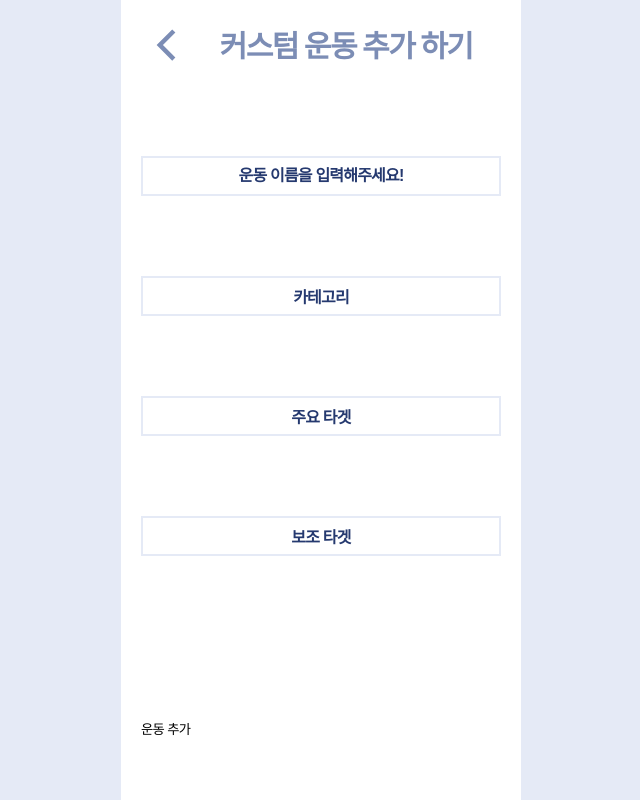
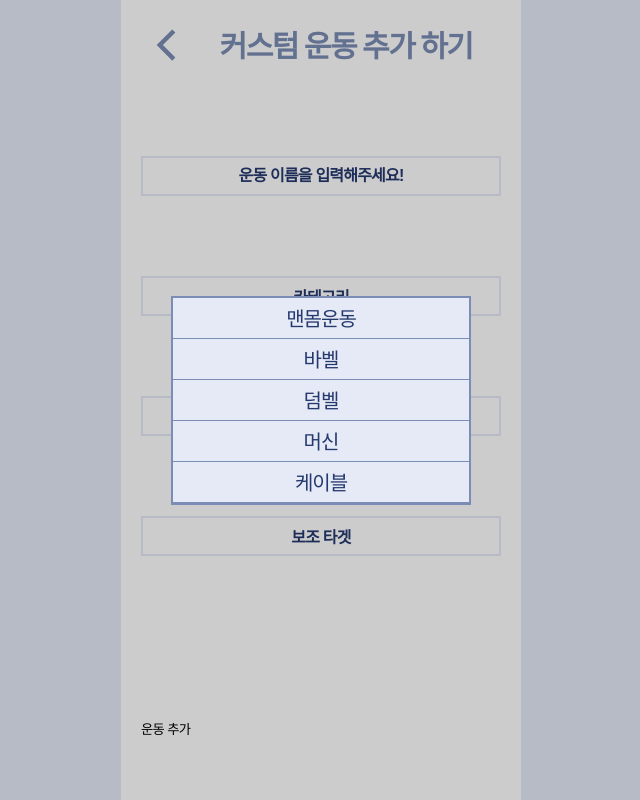
Before and after one commit to waterhumanB/progressive-overload, a React (Create React App) app: page /routine/routine-make/custom-exercise in a window 1280 px wide. Both pictures are taken after a click on the button "카테고리". Shown: the whole page, without its empty margins (319-959 px from the left). Built offline with nearby package versions, Linux system fonts and the light colour scheme.

Commit message:
feat: 커스텀 운동 페이지 모달 및 모달창에서 카테고리 등 선택시 데이터 받고, 선택된 데이터로 value값 변경 구현

```diff
--- a/src/components/CustomSelectorBtn/index.tsx
+++ b/src/components/CustomSelectorBtn/index.tsx
@@ -2,9 +2,14 @@ import React from 'react'
 import { ICustomSelectorBtnProps } from '../../types/allProps.d'
 import * as S from './styles'
 
-const CustomSelectorBtn = ({ value, name, toggleModalHandler }: ICustomSelectorBtnProps) => {
+const CustomSelectorBtn = ({ value, name, setNameFilter, toggleModalHandler }: ICustomSelectorBtnProps) => {
+  const nameFilterHandler = () => {
+    setNameFilter(name)
+    toggleModalHandler()
+  }
+
   return (
-    <S.customSelector>
+    <S.customSelector selectorName={value} onClick={nameFilterHandler}>
       <div>{value}</div>
     </S.customSelector>
   )
--- a/src/components/CustomSelectorBtn/styles.ts
+++ b/src/components/CustomSelectorBtn/styles.ts
@@ -1,12 +1,21 @@
 import styled from 'styled-components'
 import colors from '../../styles/constants/colors'
 
-export const customSelector = styled.button`
+export const customSelector = styled.button<{ selectorName: string }>`
   width: 100%;
   height: 40px;
-  background: ${colors.WHITE};
-  border: 2px solid ${colors.BACK};
-  color: ${colors.FOCUS};
+  background: ${(props) =>
+    props.selectorName === '카테고리' || props.selectorName === '주요 타겟' || props.selectorName === '보조 타겟'
+      ? colors.WHITE
+      : colors.FOCUS};
+  border: ${(props) =>
+    props.selectorName === '카테고리' || props.selectorName === '주요 타겟' || props.selectorName === '보조 타겟'
+      ? `2px solid ${colors.BACK}`
+      : `2px solid ${colors.FOCUS}`};
+  color: ${(props) =>
+    props.selectorName === '카테고리' || props.selectorName === '주요 타겟' || props.selectorName === '보조 타겟'
+      ? colors.FOCUS
+      : colors.WHITE};
   font-size: 16px;
   margin-bottom: 80px;
   align-items: center;
--- a/src/components/Modal/CustomSelectorModal/index.tsx
+++ b/src/components/Modal/CustomSelectorModal/index.tsx
@@ -1,18 +1,52 @@
-import React from 'react'
+import React, { MouseEvent } from 'react'
+import { initialData } from '../../../data/initialData'
 import { ICustomSelectorModalProps } from '../../../types/allProps.d'
+import * as S from './styles'
 
-const CustomSelectorModal = ({ toggleModalHandler }: ICustomSelectorModalProps) => {
-  const selectorData = () => {
+const category = Object.values(initialData.category.byId)
+const mainTarget = Object.values(initialData.targets.byId)
+const secondTarget = Object.values(initialData.targets.byId)
+
+const CustomSelectorModal = ({
+  toggleModalHandler,
+  nameFitler,
+  setCustomExerciseData,
+  customExerciseData,
+}: ICustomSelectorModalProps) => {
+  const selectorData = (e: MouseEvent<HTMLButtonElement>) => {
     toggleModalHandler()
+    const customSelectorExercise = {
+      [e.currentTarget.name]: e.currentTarget.value,
+    }
+    setCustomExerciseData({ ...customExerciseData, ...customSelectorExercise })
   }
-
   return (
-    <div>
-      <div>CustomSelector</div>
-      <button type='button' onClick={selectorData}>
-        Toggle
-      </button>
-    </div>
+    <S.customSelectorModalContainer>
+      {(nameFitler === 'category' &&
+        category.map((data) => (
+          <div key={data.name}>
+            <button name='category' value={data.name} onClick={selectorData} type='button'>
+              {data.name}
+            </button>
+          </div>
+        ))) ||
+        (nameFitler === 'mainTarget' &&
+          mainTarget.map((data) => (
+            <div key={data.name}>
+              <button name='mainTarget' value={data.name} onClick={selectorData} type='button'>
+                {data.name}
+              </button>
+            </div>
+          ))) ||
+        (nameFitler === 'secondTarget' &&
+          secondTarget.map((data) => (
+            <div key={data.name}>
+              <button name='secondTarget' value={data.name} onClick={selectorData} type='button'>
+                {data.name}
+              </button>
+            </div>
+          )))}
+    </S.customSelectorModalContainer>
   )
 }
 
--- /dev/null
+++ b/src/components/Modal/CustomSelectorModal/styles.ts
@@ -0,0 +1,25 @@
+import styled from 'styled-components'
+import colors from '../../../styles/constants/colors'
+
+export const customSelectorModalContainer = styled.div`
+  width: 300px;
+  background: ${colors.BACK};
+  border: 2px solid ${colors.FONT};
+  display: flex;
+  flex-direction: column;
+  justify-content: space-between;
+  div {
+    border-bottom: 1px solid ${colors.FONT};
+  }
+  button {
+    width: 100%;
+    height: 40px;
+    font-size: 20px;
+    color: ${colors.FOCUS};
+    :hover {
+      font-weight: 600;
+      color: ${colors.WHITE};
+      background: ${colors.FOCUS};
+    }
+  }
+`
--- a/src/components/Modal/index.tsx
+++ b/src/components/Modal/index.tsx
@@ -3,11 +3,22 @@ import { IModalProps } from '../../types/allProps.d'
 import CustomSelectorModal from './CustomSelectorModal'
 import * as S from './styles'
 
-const Modal = ({ toggleModalHandler, modalName }: IModalProps) => {
+const Modal = ({
+  toggleModalHandler,
+  customExerciseData,
+  modalName,
+  nameFitler,
+  setCustomExerciseData,
+}: IModalProps) => {
   return (
     <S.modalCotainer>
       {modalName === 'customExercise' ? (
-        <CustomSelectorModal toggleModalHandler={toggleModalHandler} />
+        <CustomSelectorModal
+          customExerciseData={customExerciseData}
+          setCustomExerciseData={setCustomExerciseData}
+          nameFitler={nameFitler}
+          toggleModalHandler={toggleModalHandler}
+        />
       ) : (
         <div>모달창</div>
       )}
--- a/src/routes/Routine/CustomExercise/index.tsx
+++ b/src/routes/Routine/CustomExercise/index.tsx
@@ -7,6 +7,8 @@ import * as S from './styles'
 
 const CustomExercise = () => {
   const [toggleModal, setToggleModal] = useState(false)
+  const [nameFilter, setNameFilter] = useState('')
+  const [customExerciseData, setCustomExerciseData] = useState<object>({})
   const navigate = useNavigate()
 
   const backPageRouter = () => {
@@ -16,6 +18,8 @@ const CustomExercise = () => {
   const toggleModalHandler = () => {
     setToggleModal(!toggleModal)
   }
+  const customExerciseDataValues = Object.values(customExerciseData)
+
   return (
     <S.customPageConatiner>
       <S.customTitleBox>
@@ -28,14 +32,37 @@ const CustomExercise = () => {
         <S.customInput>
           <input placeholder='운동 이름을 입력해주세요!' />
         </S.customInput>
-        <CustomSelectorBtn name='category' value='카테고리' toggleModalHandler={toggleModalHandler} />
-        <CustomSelectorBtn name='mainTarget' value='주요 타겟' toggleModalHandler={toggleModalHandler} />
-        <CustomSelectorBtn name='secondTarget' value='보조 타겟' toggleModalHandler={toggleModalHandler} />
+        <CustomSelectorBtn
+          setNameFilter={setNameFilter}
+          name='category'
+          value={customExerciseDataValues.length === 0 ? '카테고리' : customExerciseDataValues[0]}
+          toggleModalHandler={toggleModalHandler}
+        />
+        <CustomSelectorBtn
+          setNameFilter={setNameFilter}
+          name='mainTarget'
+          value={customExerciseDataValues.length <= 1 ? '주요 타겟' : customExerciseDataValues[1]}
+          toggleModalHandler={toggleModalHandler}
+        />
+        <CustomSelectorBtn
+          setNameFilter={setNameFilter}
+          name='secondTarget'
+          value={customExerciseDataValues.length <= 2 ? '보조 타겟' : customExerciseDataValues[2]}
+          toggleModalHandler={toggleModalHandler}
+        />
       </S.cutomDataBox>
       <div>
         <button type='button'>운동 추가</button>
       </div>
-      {toggleModal && <Modal modalName='customExercise' toggleModalHandler={toggleModalHandler} />}
+      {toggleModal && (
+        <Modal
+          customExerciseData={customExerciseData}
+          setCustomExerciseData={setCustomExerciseData}
+          nameFitler={nameFilter}
+          modalName='customExercise'
+          toggleModalHandler={toggleModalHandler}
+        />
+      )}
     </S.customPageConatiner>
   )
 }
```
Also changed, not shown: src/types/allProps.d.ts (+7 -0 lines).
